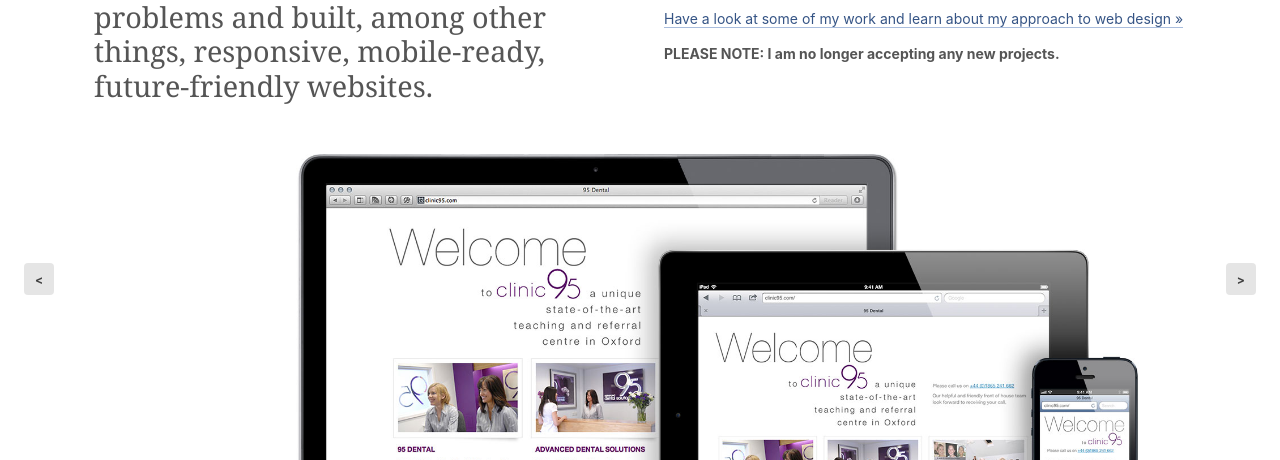
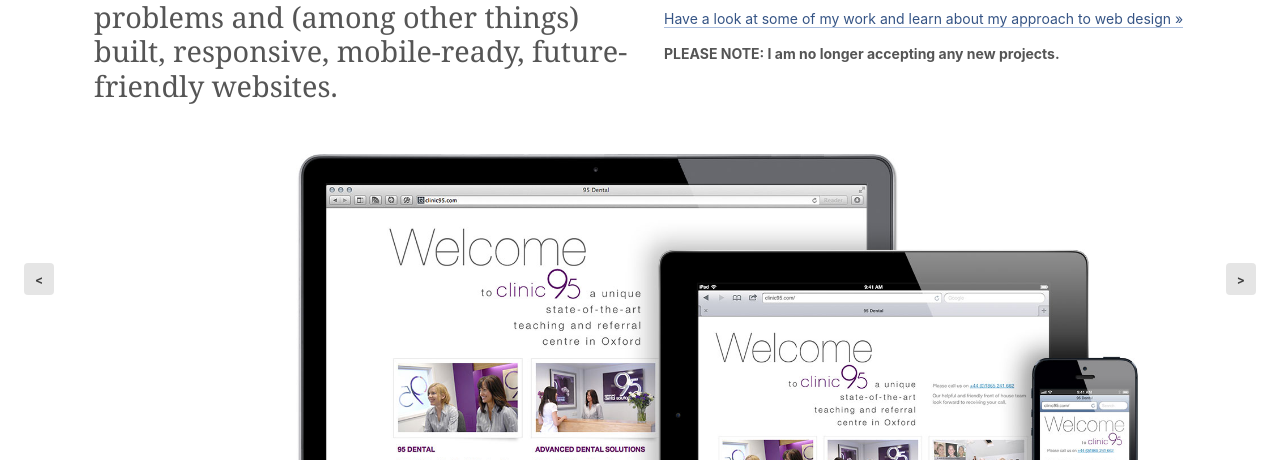
Before and after one commit to kevindavies/kjd, a plain HTML site: page index.html in a window 1280 px wide. Shown: the part 340-800 px from the top of the page. Drawn offline with nearby package versions, Linux system fonts and the light colour scheme.

Commit message:
Update index.html

```diff
--- a/index.html
+++ b/index.html
@@ -48,7 +48,7 @@
 
     <div class="intro">
       <div class="about-kjd">
-	      <p class=callout>I <del><span class="strike">run</span></del> ran a small, experienced creative studio that solved user experience problems and built, among other things, responsive, mobile-ready, future-friendly websites.</p>
+	      <p class=callout>I <del><span class="strike">run</span></del> ran a small, experienced creative studio that solved user experience problems and (among other things) built, responsive, mobile-ready, future-friendly websites.</p>
 
 
 	      <p>Backed by more than <span class="hidden">20</span><script type="text/javascript">document.write(new Date().getFullYear()-1998);</script>-years of experience with the web, I start with your content and build responsive websites that are designed to work well on phones, desktops, and everything in&nbsp;between.</p>
```
